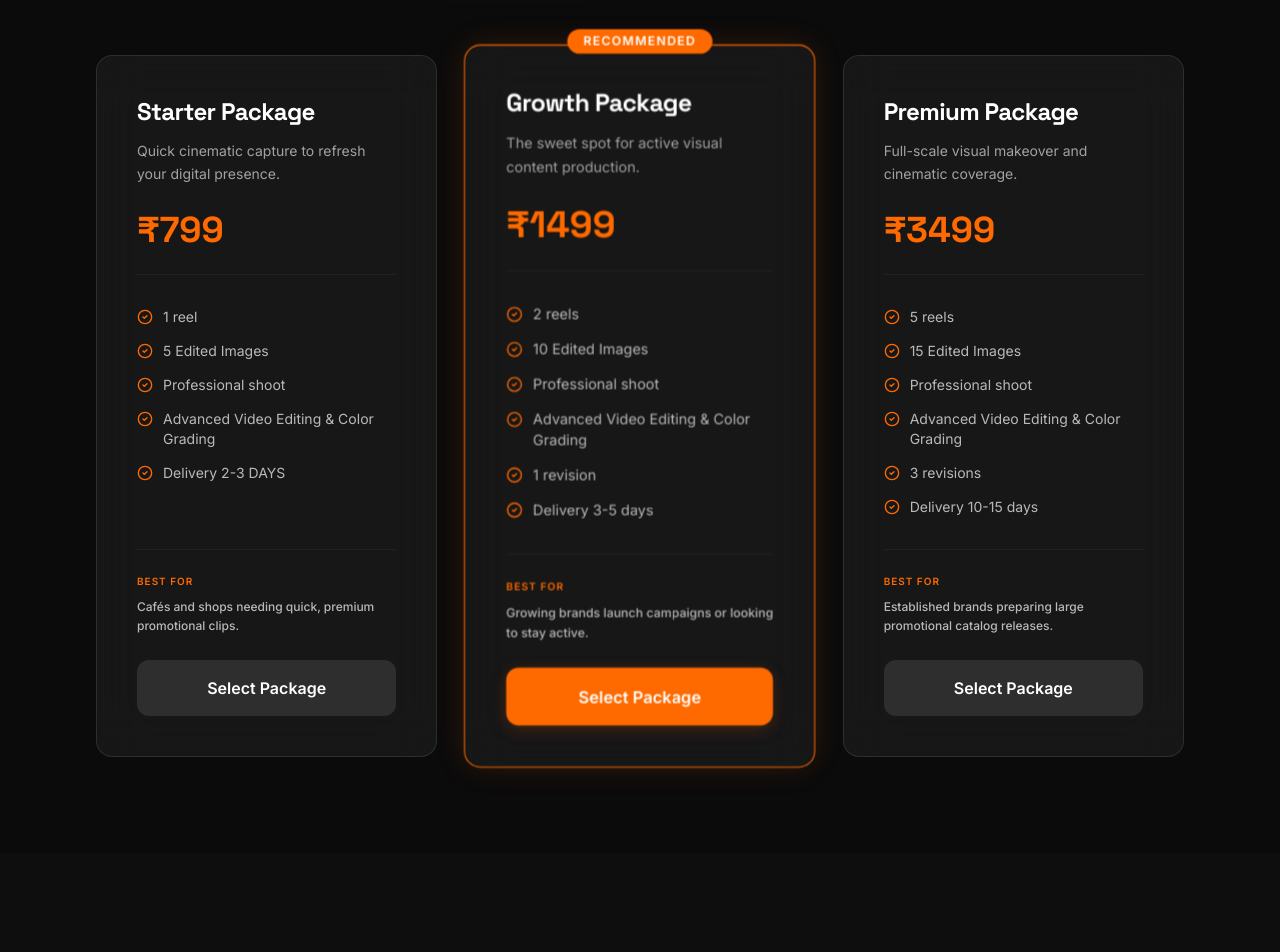
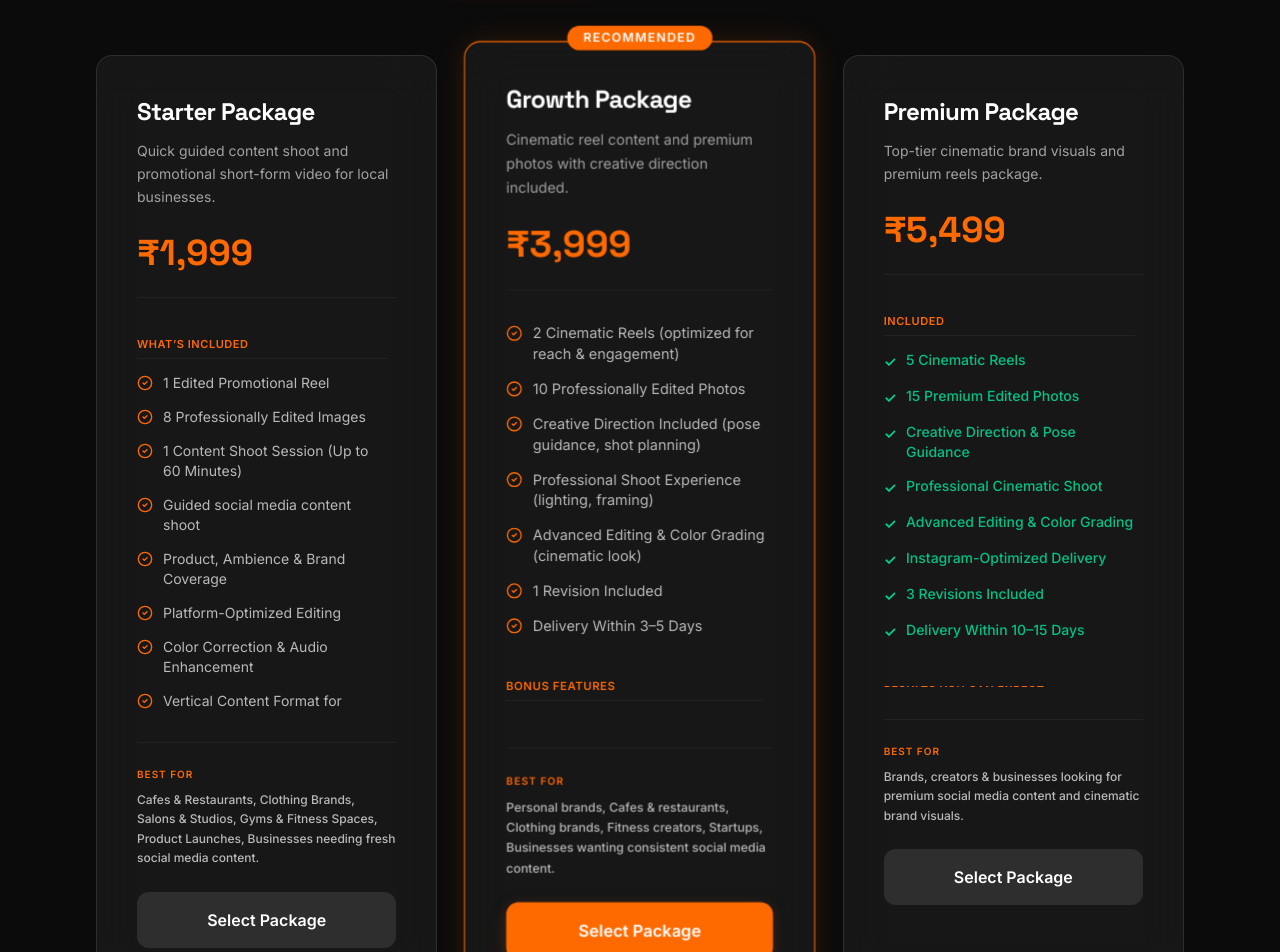
Before and after one commit to SaptarshiNeogi/Opennest, a React (Vite) app: page / in a window 1280 px wide. Shown: the part 6240-7192 px from the top of the page. Built offline with nearby package versions, Linux system fonts and the light colour scheme.

Commit message:
feat(pricing): update Starter Package details
Increase pricing and expand scope of the Starter Package to include more images, longer shoot sessions, and comprehensive content deliverables.

```diff
--- a/src/App.tsx
+++ b/src/App.tsx
@@ -720,50 +720,87 @@ const Packages = ({ onSelectPackage }: { onSelectPackage: (service: string, pack
   const shootPacks = [
     {
       name: 'Starter Package',
-      price: '₹799',
+      price: '₹1,999',
       billing: '',
-      description: 'Quick cinematic capture to refresh your digital presence.',
+      description: 'Quick guided content shoot and promotional short-form video for local businesses.',
       recommended: false,
       features: [
-        '✅ 1 reel',
-        '✅ 5 Edited Images',
-        '✅ Professional shoot',
-        '✅ Advanced Video Editing & Color Grading',
-        '✅ Delivery 2-3 DAYS'
+        'What’s Included',
+        '✅ 1 Edited Promotional Reel',
+        '✅ 8 Professionally Edited Images',
+        '✅ 1 Content Shoot Session (Up to 60 Minutes)',
+        '✅ Guided social media content shoot',
+        '✅ Product, Ambience & Brand Coverage',
+        '✅ Platform-Optimized Editing',
+        '✅ Color Correction & Audio Enhancement',
+        '✅ Vertical Content Format for Reels/Shorts',
+        '✅ Delivery Within 3–4 Working Days',
+        'Expected Content Impact',
+        '✔ Better visual presentation for your business',
+        '✔ Fresh promotional content for social platforms',
+        '✔ Improved brand appearance online',
+        '✔ More engaging short-form visual content',
+        '✔ Platform-ready assets for marketing & promotions',
+        '⚠️ Travel costs outside the service area may be billed separately.',
+        '⚠️ Complex commercial production requirements are not included in this package.'
       ],
-      bestFor: 'Cafés and shops needing quick, premium promotional clips.'
+      bestFor: 'Cafes & Restaurants, Clothing Brands, Salons & Studios, Gyms & Fitness Spaces, Product Launches, Businesses needing fresh social media content.'
     },
     {
       name: 'Growth Package',
-      price: '₹1499',
+      price: '₹3,999',
       billing: '',
-      description: 'The sweet spot for active visual content production.',
+      description: 'Cinematic reel content and premium photos with creative direction included.',
       recommended: true,
       features: [
-        '✅ 2 reels',
-        '✅ 10 Edited Images',
-        '✅ Professional shoot',
-        '✅ Advanced Video Editing & Color Grading',
-        '✅ 1 revision',
-        '✅ Delivery 3-5 days'
+        '✅ 2 Cinematic Reels (optimized for reach & engagement)',
+        '✅ 10 Professionally Edited Photos',
+        '✅ Creative Direction Included (pose guidance, shot planning)',
+        '✅ Professional Shoot Experience (lighting, framing)',
+        '✅ Advanced Editing & Color Grading (cinematic look)',
+        '✅ 1 Revision Included',
+        '✅ Delivery Within 3–5 Days',
+        'Bonus Features',
+        '✅ Instagram-optimized export',
+        '✅ Trend-based reel editing',
+        '✅ Brand-focused color tone',
+        '✅ Shot planning assistance',
+        '✅ Viral-style pacing',
+        '✅ Thumbnail frame selection',
+        'What This Package Helps You Achieve',
+        '✔ Look more professional online',
+        '✔ Build audience trust',
+        '✔ Increase social media engagement',
+        '✔ Stay consistent with content',
+        '✔ Create a premium brand image',
+        '⚠️ Limited shoots accepted every week.'
       ],
-      bestFor: 'Growing brands launch campaigns or looking to stay active.'
+      bestFor: 'Personal brands, Cafes & restaurants, Clothing brands, Fitness creators, Startups, Businesses wanting consistent social media content.'
     },
     {
       name: 'Premium Package',
-      price: '₹3499',
+      price: '₹5,499',
       billing: '',
-      description: 'Full-scale visual makeover and cinematic coverage.',
+      description: 'Top-tier cinematic brand visuals and premium reels package.',
       recommended: false,
       features: [
-        '✅ 5 reels',
-        '✅ 15 Edited Images',
-        '✅ Professional shoot',
-        '✅ Advanced Video Editing & Color Grading',
-        '✅ 3 revisions',
-        '✅ Delivery 10-15 days'
+        'Included',
+        '✔ 5 Cinematic Reels',
+        '✔ 15 Premium Edited Photos',
+        '✔ Creative Direction & Pose Guidance',
+        '✔ Professional Cinematic Shoot',
+        '✔ Advanced Editing & Color Grading',
+        '✔ Instagram-Optimized Delivery',
+        '✔ 3 Revisions Included',
+        '✔ Delivery Within 10–15 Days',
+        'Results You Can Expect',
+        '✔ Stronger online presence',
+        '✔ Premium brand identity',
+        '✔ More engaging content',
+        '✔ Higher audience trust',
+        '⚠️ Limited premium slots available every month.'
       ],
-      bestFor: 'Established brands preparing large promotional catalog releases.'
+      bestFor: 'Brands, creators & businesses looking for premium social media content and cinematic brand visuals.'
     }
   ];
 
```
